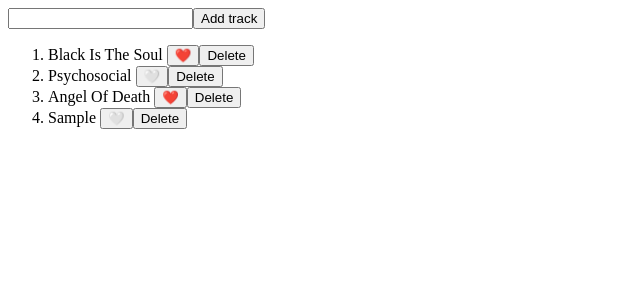
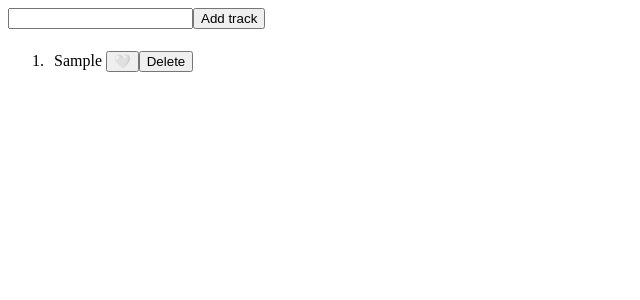
Before and after one commit to VladAnohin/Musical, a Vue app in the folder client/: page / in a window 1280 px wide. Both pictures are taken after typing "Sample" into the empty fields and a click on the button "Add track". Shown: the top 300 px of the page, without its empty margins (0-640 px from the left). Built offline with nearby package versions, Linux system fonts and the light colour scheme.

Commit message:
Added selecting tracks

```diff
--- a/client/src/App.vue
+++ b/client/src/App.vue
@@ -6,24 +6,11 @@ interface Track {
   title: string;
   isLiked: boolean;
 }
-
-const tracks = ref<Track[]>([
-  {
-    id: 1,
-    title: "Black Is The Soul",
-    isLiked: true,
-  },
-  {
-    id: 2,
-    title: "Psychosocial",
-    isLiked: false,
-  },
-  {
-    id: 3,
-    title: "Angel Of Death",
-    isLiked: true,
-  },
-]);
+const currentTrackId = ref<number | null>(null);
+const selectTrack = (id: number) => {
+  currentTrackId.value = id;
+};
+const tracks = ref<Track[]>([]);
 const toggleLike = (id: number) => {
   const track = tracks.value.find((t) => t.id === id);
   if (track) {
@@ -53,7 +40,12 @@ const addTrack = () => {
     <input type="text" v-model="newTrack" />
     <button @click="addTrack">Add track</button>
     <ol>
-      <li v-for="track in tracks" :key="track.id">
+      <li
+        v-for="track in tracks"
+        :key="track.id"
+        @click="selectTrack(track.id)"
+        :class="{ 'active-style': currentTrackId === track.id }"
+      >
         {{ track.title }}
         <button @click="toggleLike(track.id)">
           {{ track.isLiked ? "❤️" : "🤍" }}
@@ -64,4 +56,15 @@ const addTrack = () => {
   </div>
 </template>
 
-<style></style>
+<style scoped>
+.active-style {
+  font-size: bold;
+  background: radial-gradient(rgb(219, 155, 71), rgb(46, 184, 58));
+  border: solid black 1px;
+}
+li {
+  width: 15rem;
+  border-radius: 2rem;
+  padding: 0.5%;
+}
+</style>
```
